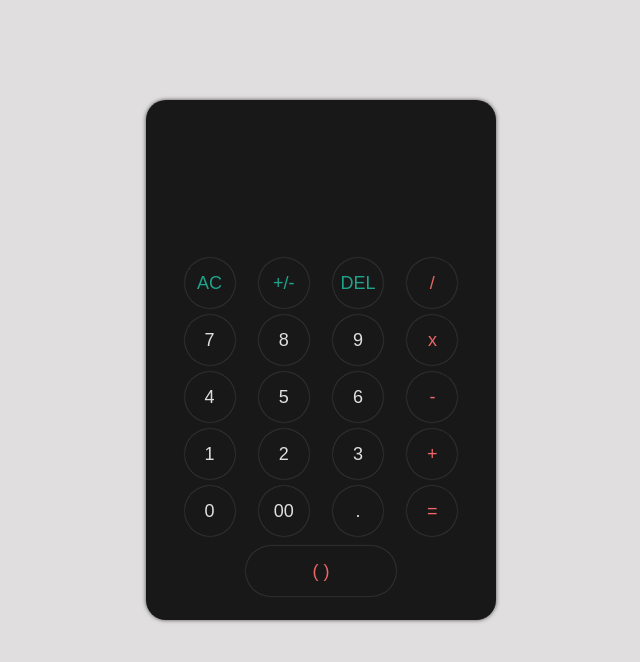
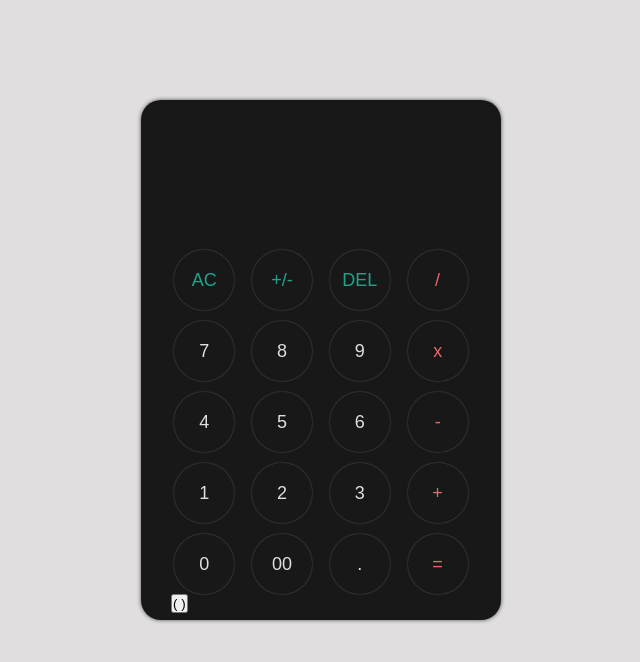
Before and after one commit to ValeriyaGlx/JS_04.23, a plain HTML site: page index.html in a window 1280 px wide. Shown: the whole page, without its empty margins (319-959 px from the left). Drawn offline with Linux system fonts and the light colour scheme.

Commit message:
[6.1:26.04] done calculator wider

```diff
--- a/style.css
+++ b/style.css
@@ -11,7 +11,7 @@ body {
 
 .calc {
    font-family: Arial, Helvetica, sans-serif;
-   width: 350px;
+   width: 360px;
    height: 520px;
    margin: 100px auto;
    padding: 30px;
@@ -23,7 +23,7 @@ body {
 
 .calc-screen {
     text-align: right;
-    padding: 8px;
+    padding-right: 2px;
     padding-top: 30px;
     margin-bottom: 30px;
     border-radius: 16px;
@@ -43,12 +43,12 @@ body {
     display: grid;
     grid-template-columns: repeat(4, 1fr);
     grid-template-rows: repeat(5, 1fr);
-    grid-gap: 7px;
+    grid-gap: 11px;
 }
 
 .calc-buttons button {
-    width: 50px;
-    height: 50px;
+    width: 60px;
+    height: 60px;
     margin: 0 auto;
     border-radius: 50%;
     border: none;
@@ -72,24 +72,3 @@ body {
 .calc-buttons .giveBlue {
     color: #26fed69b;
 }
-
-.brackets {
-    width: 150px;
-    height: 50px;
-    display: block;
-    margin: 10px auto;
-    border-radius: 30px;
-    border: none;
-    background-color: #181818d8;
-    box-shadow: 0px 0px 1.5px #838181;
-    color: #e0dede;
-    font-size: 18px;
-    cursor: pointer;
-    color: #EB6666;
-}
-
-.brackets:hover {
-    transform: scale(0.96);
-    box-shadow: 0px 0px 3px #838181;
-    transition: all .4 ease-in-out;
-}
```
